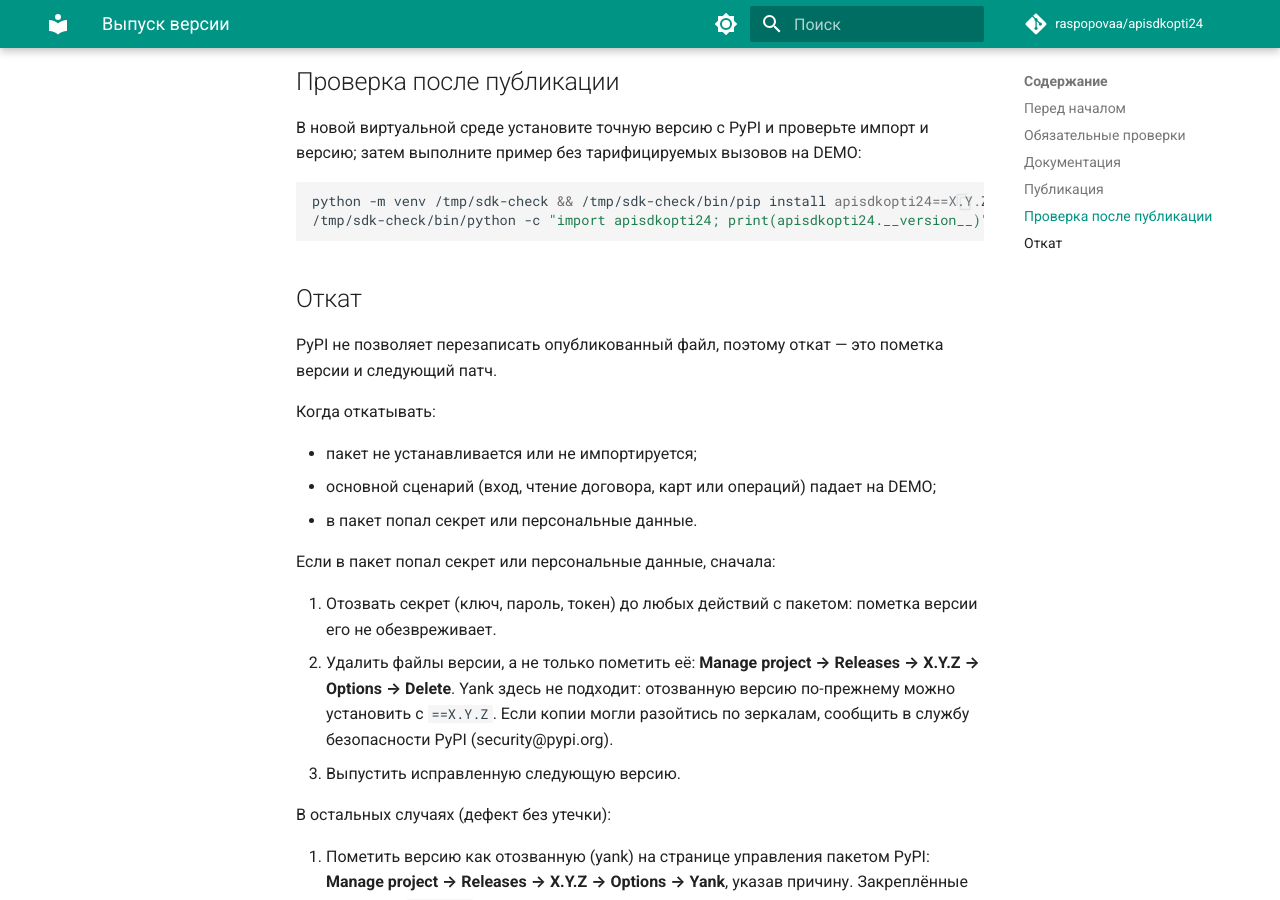
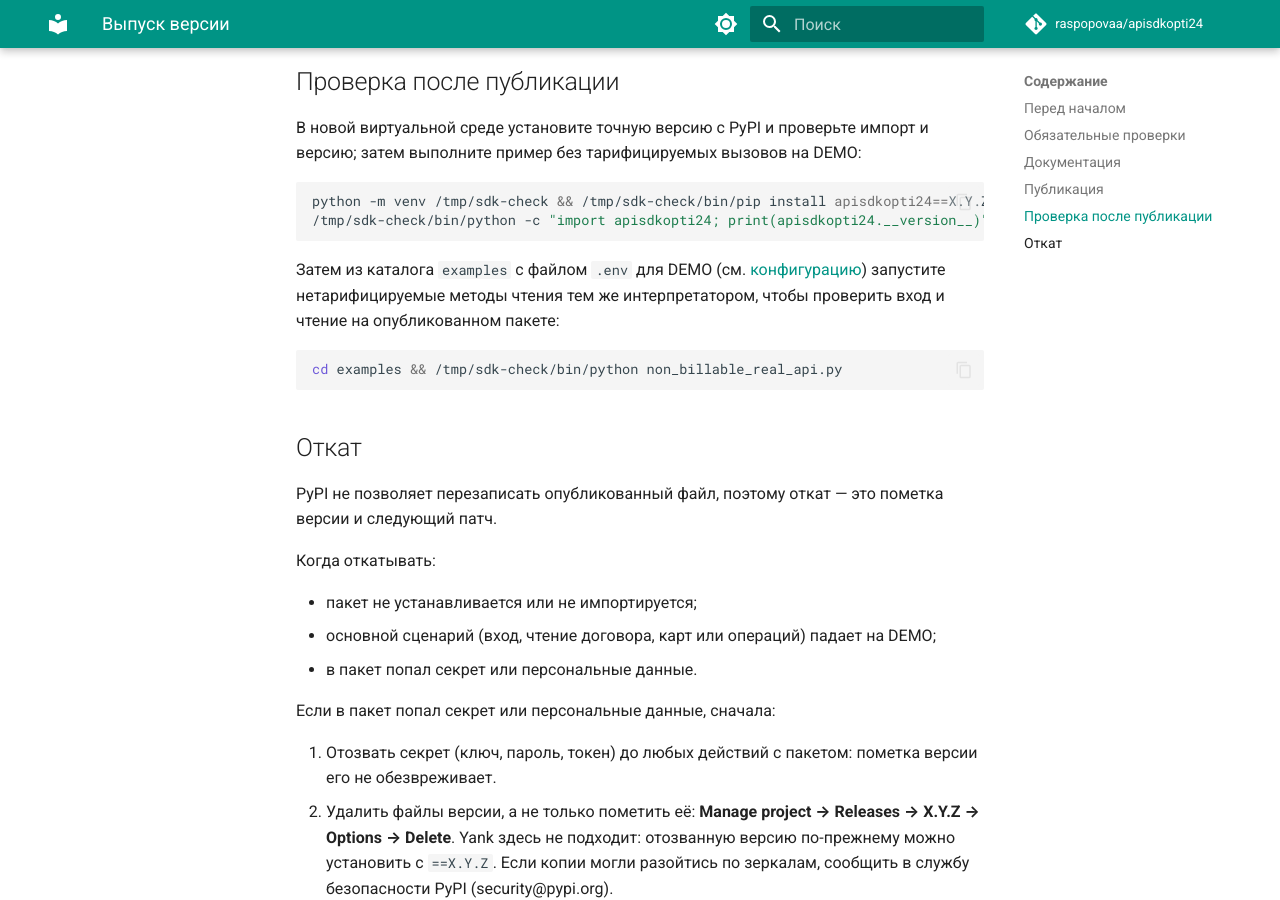
Before and after one commit to raspopovaa/apisdkopti24, an MkDocs documentation site: the page built from docs/RELEASE.md, in a window 1280 px wide and 900 px high, scrolled down 2054 px. Built offline with MkDocs 1.6.1 and Material for MkDocs 9.7.7, drawn with Linux system fonts in a browser that asks for light colours; comment, search, counter and statistics services are not loaded; the version menu is left out.

Commit message:
RELEASE.md: проверка после публикации включает вызов DEMO
Co-Authored-By: Claude Opus 5.5 <noreply@anthropic.com>
Claude-Session: https://claude.ai/code/session_015dGGiqu5A1XNDbRHPeRjg7

````diff
--- a/docs/RELEASE.md
+++ b/docs/RELEASE.md
@@ -91,6 +91,14 @@ python -m venv /tmp/sdk-check && /tmp/sdk-check/bin/pip install apisdkopti24==X.
 /tmp/sdk-check/bin/python -c "import apisdkopti24; print(apisdkopti24.__version__)"
 ```
 
+Затем из каталога `examples` с файлом `.env` для DEMO (см.
+[конфигурацию](configuration.md)) запустите нетарифицируемые методы чтения тем же
+интерпретатором, чтобы проверить вход и чтение на опубликованном пакете:
+
+```bash
+cd examples && /tmp/sdk-check/bin/python non_billable_real_api.py
+```
+
 ## Откат
 
 PyPI не позволяет перезаписать опубликованный файл, поэтому откат — это пометка
````
